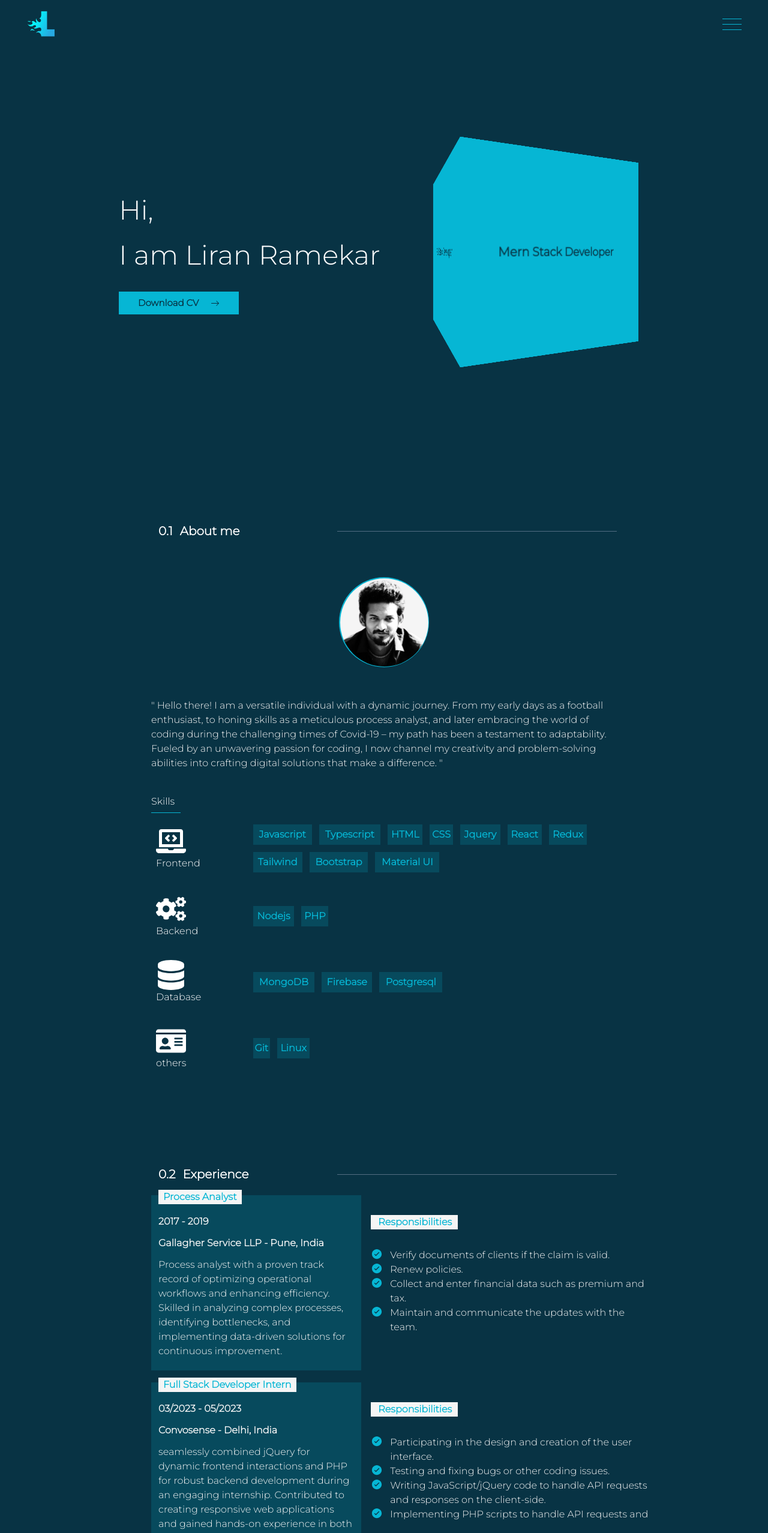
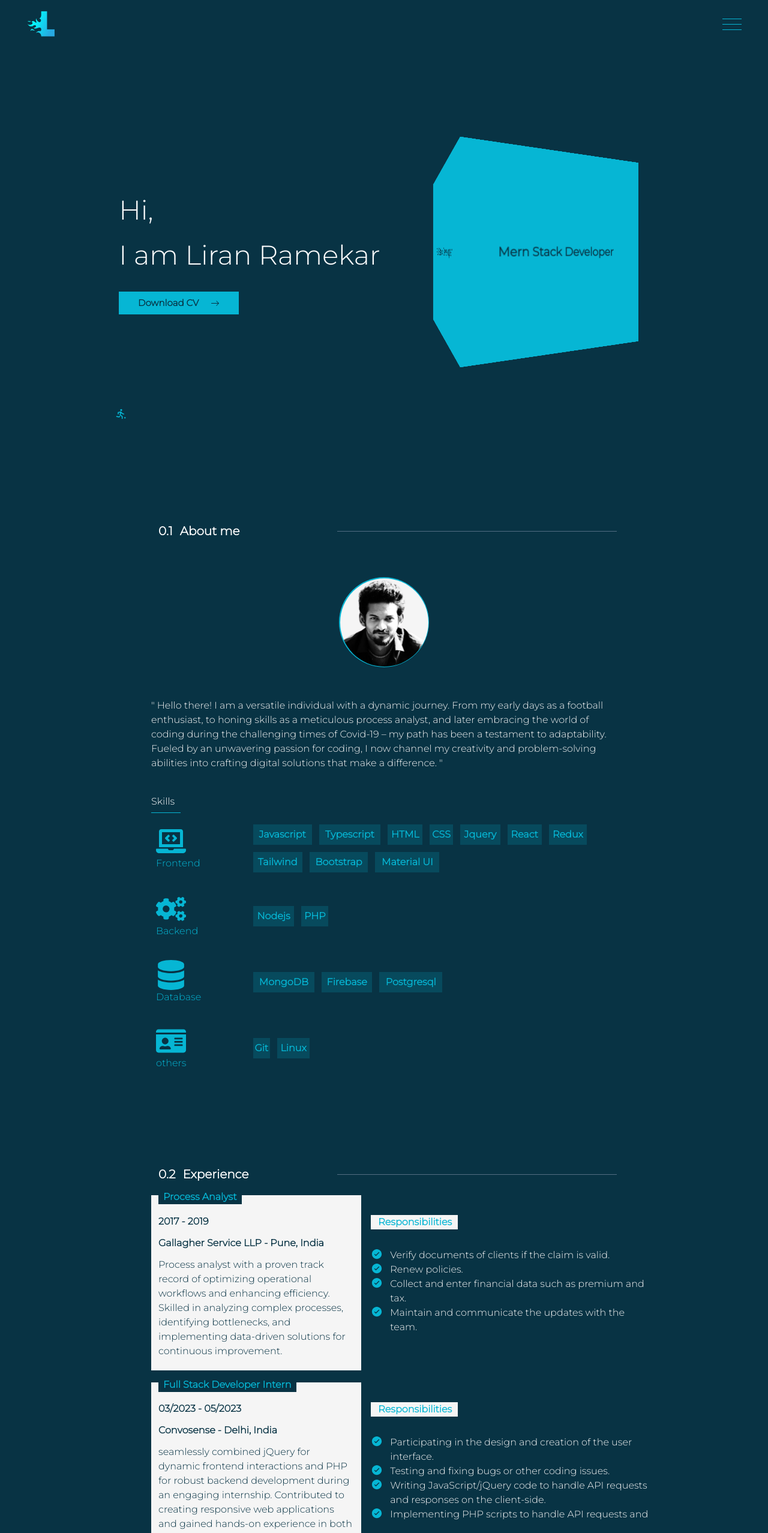
Before and after one commit to lyran10/portfolioLatest, a React (Create React App) app: page / in a window 1280 px wide. Shown: the top 2555 px of the page at 60% size. Built offline with nearby package versions, Linux system fonts and the light colour scheme.

Commit message:
portfolio

```diff
--- a/src/components/about/skills.tsx
+++ b/src/components/about/skills.tsx
@@ -215,9 +215,9 @@ export const Skills = ({showContent,showAfter} : Props) => {
         {/* overflow-hidden hover:before:animate-[wiggle_0.6s_cubic-bezier(.95,.36,.11,.65)_1] hover:after:animate-[wiggle1_0.6s_cubic-bezier(.95,.36,.11,.65)_1] relative hover:before:right-0 before:duration-200 before:content-"" before:absolute before:w-full before:h-full before:right-[100%] before:top-0 after:top-0 hover:after:right-0 after:duration-500 after:content-"" after:absolute after:w-full after:h-full after:right-[100%] */}
             {skills.map((skill,index) => {
                     return(
-                        <div key={index} className='flex justify-center overflow-hidden z-[1] py-2 px-2 flex-col group md:flex-row lg:flex-row items-center h-full w-full gap-3 relative after:absolute after:content-"" after:bg-cyan-500 after:w-full after:h-full after:z-[-1] hover:after:right-0 after:right-[100%] after:duration-500'>
+                        <div key={index} className='flex justify-center overflow-hidden z-[1] py-2 px-2 flex-col group md:flex-row lg:flex-row items-center h-full w-full gap-3 '>
                             <div className='w-full h-full md:w-[30%] lg:w-[20%] flex justify-start items-start'>
-                                <div className={`flex flex-col w-full md:w-[50%] lg:w-[50%] ${showContent ? "opacity-1 translate-y-0" : "opacity-0 translate-y-10"} duration-500`}>
+                                <div className={`flex flex-col text-cyan-500 w-full md:w-[50%] lg:w-[50%] ${showContent ? "opacity-1 translate-y-0" : "opacity-0 translate-y-10"} duration-500`}>
                                 {skill.icon}
                                 <span>{skill.id}</span>
                                 </div>
--- a/src/components/experience/experience.tsx
+++ b/src/components/experience/experience.tsx
@@ -148,8 +148,8 @@ export const Experience = () => {
         let background = `${exp.background}` as keyof {back1 : boolean,back2 : boolean,back3 : boolean}
         return(
           <>
-          <div className={`cardExp flex gap-3 relative flex-col w-full md:w-[350px] lg:w-[350px] text-[#f5f5f5]  bg-[rgba(6,182,212,.18)] px-3 py-5  duration-500 `}>
-             <span className={`absolute bottom-[95%] bg-[#f5f5f5] px-2 text-cyan-500 ${showContent ? "before:top-0 before:opacity-1"  : "before:top-[100%] before:opacity-0" } before:bottom-[95%]  duration-500 before:text-center  before:absolute before:left-0  before:duration-500before:ease-[cubic-bezier(.52,-0.32,.39,1.49)] ${exp.beforeRole} before:font-bold before:w-full before:h-full`} ><span className='invisible'>{exp.role}</span></span>
+          <div className={`cardExp flex gap-3 relative flex-col w-full md:w-[350px] lg:w-[350px] text-cyan-950  bg-[#f5f5f5] px-3 py-5  duration-500 `}>
+             <span className={`absolute bottom-[95%] bg-cyan-950 px-2 text-cyan-500 ${showContent ? "before:top-0 before:opacity-1"  : "before:top-[100%] before:opacity-0" } before:bottom-[95%]  duration-500 before:text-center  before:absolute before:left-0  before:duration-500before:ease-[cubic-bezier(.52,-0.32,.39,1.49)] ${exp.beforeRole} before:font-bold before:w-full before:h-full`} ><span className='invisible'>{exp.role}</span></span>
           <div className='flex flex-col relative mt-3 gap-1'>
            <span className={`relative ${showContent ? "before:top-0 before:opacity-1"  : "before:top-[100%] before:opacity-0" } duration-500 ${showAfter ? "after:opacity-1" : "after:opacity-0" } before:absolute before:right-0 before:duration-500 before:ease-[cubic-bezier(.52,-0.32,.39,1.49)] ${exp.beforeDate} before:font-bold before:w-full before:h-full`} ><span className='invisible'>{exp.date}</span></span>
            <div className='hidden lg:absolute md:absolute md:flex lg:flex md:w-[110%] lg:w-[150%] text-[#f5f5f5] h-[200px] left-[105%] top-[50%] px-3 py-1 flex-col'>
--- a/src/components/header.tsx
+++ b/src/components/header.tsx
@@ -11,7 +11,7 @@ type Props = {
 
 export const Header = ({showContent,showAfter,beforeContent,content,beforeNum,num} : Props) => {
   return (
-    <div className={`relative flex text-white font-bold gap-3 before:duration-500 after:content-'' after:absolute  after:h-[1px] after:top-[50%] after:right-0 after:bg-[#526D82]  ${showContent ? "after:w-[15%] md:after:w-[50%] lg:after:w-[60%] before:opacity-1" : "before:w-[0%] before:opacity-0"}`}>
+    <div className={`relative flex text-[#f5f5f5] font-bold gap-3 before:duration-500 after:content-'' after:absolute  after:h-[1px] after:top-[50%] after:right-0 after:bg-[#526D82]  ${showContent ? "after:w-[15%] md:after:w-[50%] lg:after:w-[60%] before:opacity-1" : "before:w-[0%] before:opacity-0"}`}>
         <span className={`relative ${showContent ? "before:top-0 before:opacity-1" : "before:top-[100%] invisible before:opacity-0"} duration-500 ${showAfter ? "after:opacity-1" : "after:opacity-0"} before:absolute before:duration-500 before:ease-[cubic-bezier(.52,-0.32,.39,1.49)] ${beforeNum} before:text-white before:text-[20px] before:w-full before:h-full`}><span className='invisible text-[20px]'>{num}</span></span>
         <span className={`relative ${showContent ? "before:top-0 before:opacity-1" : "before:top-[100%] invisible before:opacity-0"} duration-500 before:absolute before:duration-500 before:ease-[cubic-bezier(.52,-0.32,.39,1.49)] ${beforeContent} before:text-white before:w-full before:h-full before:text-[20px] `}><span className='invisible text-[20px]'>{content}</span></span>
     </div>
--- a/src/components/home/home.tsx
+++ b/src/components/home/home.tsx
@@ -2,8 +2,8 @@ import React,{useEffect,useState} from 'react'
 import { Nav } from '../navbar/nav'
 import { Cube } from './cube'
 import { DLbutton } from './DLbutton'
-import { Social } from './social'
-
+import player from "./soccer-player.png"
+import {TbPlayFootball} from "react-icons/tb"
 
 export const Home= () => {
   const [showContent,setShowContent] = useState<boolean>(false)
@@ -21,10 +21,10 @@ export const Home= () => {
     setTimeout(() => { setShowAfter(true)},2000)
   },[])
 
-
   return (
     <div id="home" className={`h-screen w-full lg:w-[70%] bg-cyan-950 mb-[30px]`}>
-      <div className=' bg-cyan-950 flex flex-col justify-center items-center gap-[50px] lg:gap-0 lg:flex-row h-[85%] translate-y-[80px] text-[50px]' onMouseMove={handleMouseMove} >
+      <div className=' bg-cyan-950 flex flex-col relative
+       justify-center items-center gap-[50px] lg:gap-0 lg:flex-row h-[85%] translate-y-[80px] text-[50px]' onMouseMove={handleMouseMove} >
         <div className='w-full lg:w-[50%] text-white flex flex-col gap-5 justify-center duration-500 items-center'>
           <div className='flex lg:justify-start lg:items-start md:justify-center md:items-center justify-center items-center gap-0 flex-col'>
           <span className={`relative ${showContent ? "before:top-0 before:opacity-1" : "before:top-[100%] invisible before:opacity-0"} duration-500 before:absolute before:duration-500 before:ease-[cubic-bezier(.52,-0.32,.39,1.49)] before:content-["Hi,"] before:text-white before:w-full before:h-full before:text-[35px] md:before:text-[45px] lg:before:text-[45px]`}><span className='invisible text-[35px] md:text-[45px] lg:text-[45px]'>Hi,</span></span>
@@ -39,6 +39,9 @@ export const Home= () => {
           <Cube/>
         </div>
       </div>
+      <div className='absolute text-cyan-500 text-[20px]'>
+        <TbPlayFootball/>
+      </div>
     </div>
   )
 }
--- a/src/components/projects/projects.tsx
+++ b/src/components/projects/projects.tsx
@@ -73,7 +73,7 @@ export const Projects = () => {
        {
         projects.map((pro,index) => {
             return(
-              <div className={`relative w-full gap-5 lg:gap-0 md:gap-0 flex-col md:flex-row lg:flex-row flex justify-center items-center before:content-"" before:absolute before:w-[30%] mt-5 md:mt-0 lg:mt-0 before:lg:w-[0%] before:md:w-[0%] before:h-[1px] before:bg-[#526D82] before:top-[110%] before:left-0`}>
+              <div className={`relative rounded-md w-full py-5 gap-5 lg:gap-0 md:gap-0 flex-col md:flex-row lg:flex-row flex justify-center items-center before:content-"" before:absolute before:w-[30%] mt-5 md:mt-0 lg:mt-0 before:lg:w-[0%] before:md:w-[0%] before:h-[1px] before:bg-[#526D82] before:top-[110%] before:left-0`}>
                 <div className='w-[100%] md:w-[50%] lg:w-[50%] px-0 md:px-5 lg:px-5 h-full flex justify-center items-center text-[#f5f5f5]'>
                   <div className='w-full flex flex-col gap-3'>
                   <span className={`relative ${showContent ? "before:top-0 before:opacity-1"  : "before:top-[100%] before:opacity-0" } duration-500 ${showAfter ? "after:opacity-1" : "after:opacity-0" } before:absolute before:right-0 before:duration-500 before:ease-[cubic-bezier(.52,-0.32,.39,1.49)] ${pro.beforeProject} before:font-bold before:w-full before:h-full`} ><span className='invisible'>{pro.project}</span></span>
@@ -88,8 +88,8 @@ export const Projects = () => {
                   </div>
 
                 </div>
-                <div className='w-[100%] md:w-[50%] lg:w-[50%] overflow-hidden h-full flex justify-center items-center bg-center bg-cover bg-no-repeat'>
-                  <img className={`duration-500 ease-[cubic-bezier(.52,-0.32,.39,1.49)] ${showContent ? "translate-y-0" : "translate-y-[250px]"}`} src={pro.image} alt="" />
+                <div className='w-[100%] md:w-[50%] lg:w-[50%] duration-500 hover:scale-150 px-2 overflow-hidden h-full flex justify-center items-center bg-center bg-cover bg-no-repeat'>
+                  <img className={`duration-500 ease-[cubic-bezier(.52,-0.32,.39,1.49)] ${showContent ? "translate-y-0" : "translate-y-[250px] h-full"}`} src={pro.image} alt="" />
                 </div>
               </div>
             )
```
Also changed, not shown: src/components/education/education.tsx (+4 -4 lines), src/components/symbol/symbol.tsx (+8 -4 lines), src/components/home/soccer-player.png (added).
